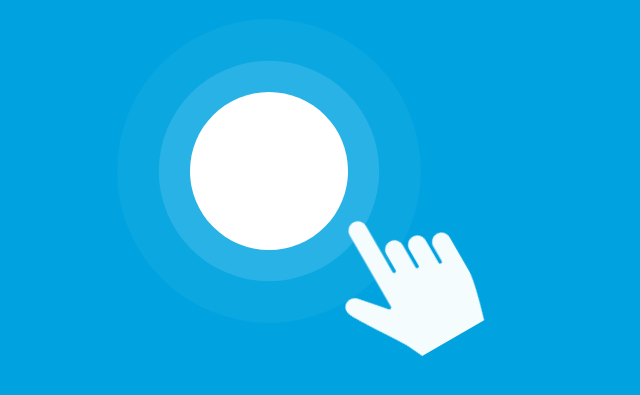
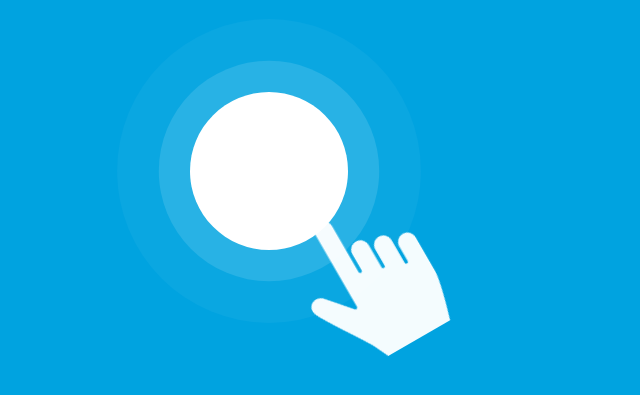
Before and after one commit to DanniSha/A-coin, a plain HTML site: page index.html in a window 1280 px wide. Shown: the part 585-980 px from the top of the page, without its empty margins (174-814 px from the left). Drawn offline with Linux system fonts and the light colour scheme.

Commit message:
Fix position

```diff
--- a/first.css
+++ b/first.css
@@ -42,7 +42,8 @@
 
 .check-slider-section {
     position: relative;
-    margin: 200px;
+    width: 100%;
+    margin: 200px 0;
     display: flex;
     flex-direction: column;
     justify-content: center;
```
